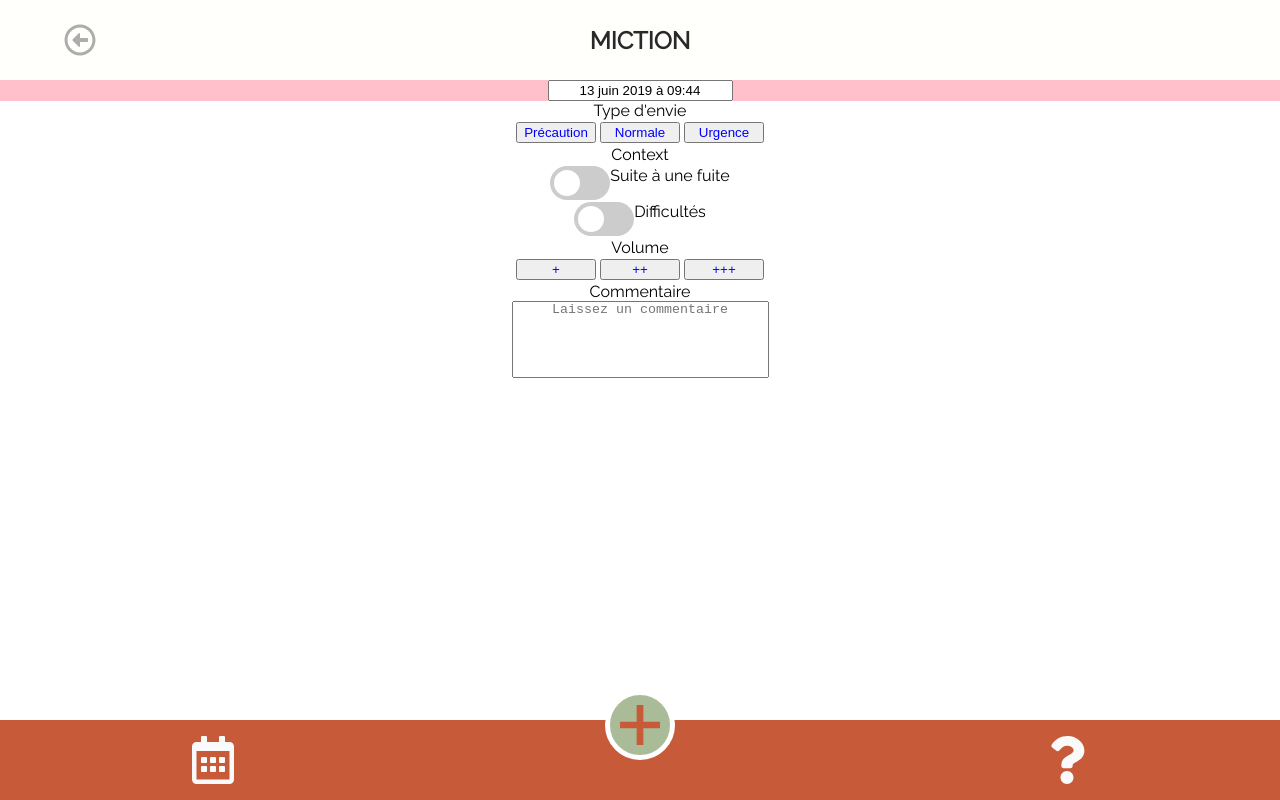
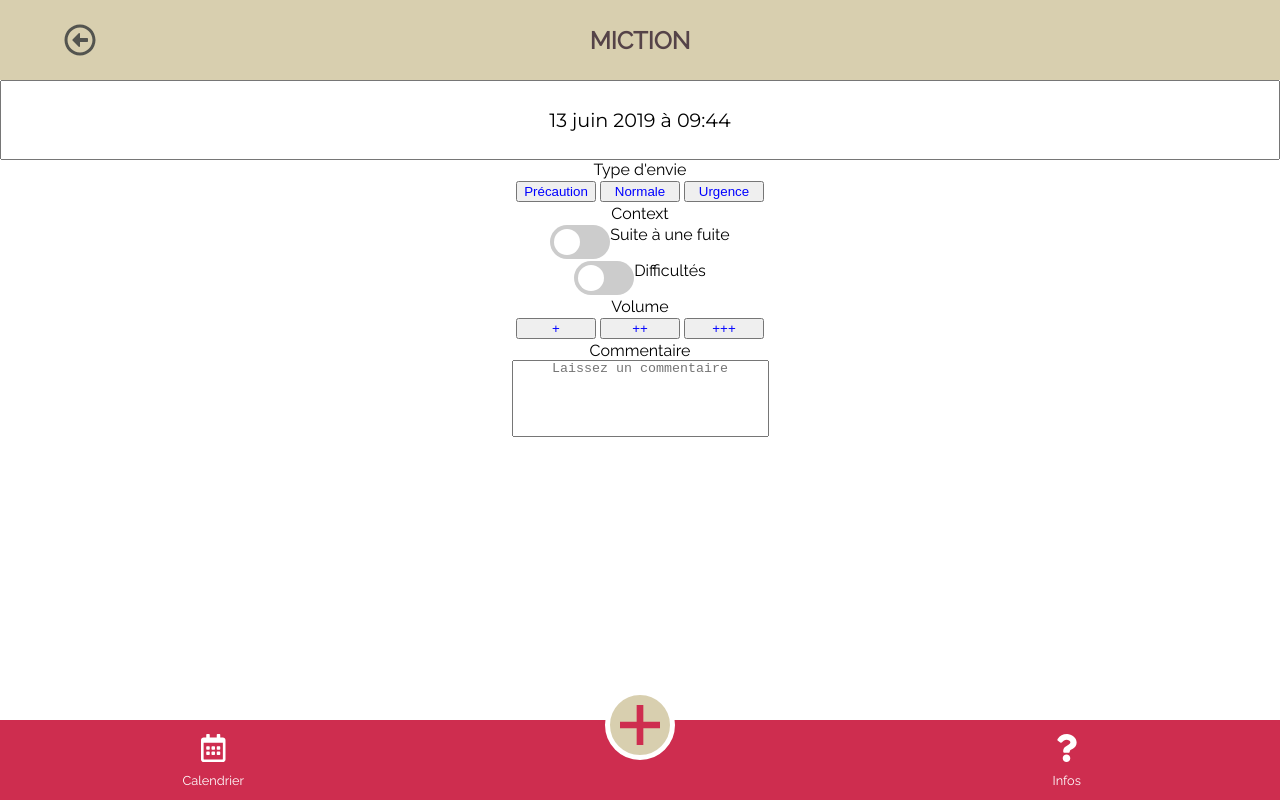
Before and after one commit to FlorianGardy/up-day-mobile, a React (Create React App) app: page /events/urination in a window 1280 px wide. Built offline with nearby package versions, Linux system fonts and the light colour scheme.

Commit message:
changed the date component style

```diff
--- a/src/components/DateAndTime.jsx
+++ b/src/components/DateAndTime.jsx
@@ -7,7 +7,7 @@ registerLocale("fr", fr); // register it with the name you want
 
 const DateAndTime = ({ date, handleChange }) => {
   return (
-    <div style={{ background: "pink", width: "100%" }}>
+    <div className="timeBar">
       <DatePicker
         selected={date}
         onChange={handleChange}
--- a/src/components/NavBar.scss
+++ b/src/components/NavBar.scss
@@ -5,10 +5,10 @@
 $btnAddEventDiameter: 70px;
 $navHeight: 10vh;
 $modalEventsBtn: (
-  "Poo": #e74c3c,
-  "Pee": #f1c40f,
-  "Activity": #2ecc71,
-  "Drink": #3498db
+  "Poo": $poo,
+  "Pee": $pee,
+  "Activity": $activity,
+  "Drink": $drink
 );
 
 .navBar {
@@ -20,18 +20,18 @@ $modalEventsBtn: (
     grid-template-areas: "history events info" "history events info";
 
     position: fixed;
-    font-size: 30 / 100 * $navHeight;
+    font-size: 35 / 100 * $navHeight;
     bottom: 0;
     height: $navHeight;
     width: 100vw;
-    background-color: $secondary-dark;
+    background-color: $funcky-pink;
     z-index: 1;
     .activeLink {
-      color: $primary-dark;
+      color: $secondary-light;
     }
     a {
       text-decoration: none;
-      color: $text-color-light;
+      color: #fff;
       font-weight: 600;
     }
     .history {
@@ -39,6 +39,21 @@ $modalEventsBtn: (
       align-self: center;
       justify-self: start;
       width: 100%;
+
+      .calendar {
+        padding-top: 1vh;
+        font-size: 0.8rem;
+      }
+    }
+    .about {
+      grid-area: info;
+      justify-self: end;
+      align-self: center;
+      width: 100%;
+      .infos {
+        padding-top: 1vh;
+        font-size: 0.8rem;
+      }
     }
     .events {
       grid-area: events;
@@ -52,21 +67,15 @@ $modalEventsBtn: (
       border-radius: 50%;
       cursor: pointer;
       z-index: 99;
-      @include button-bg($primary-dark);
+      @include button-bg($secondary-light);
       .cross {
         margin: auto;
         overflow: hidden;
-        fill: $secondary-dark;
+        fill: $funcky-pink;
       }
       &:hover .cross {
         fill: white;
       }
-    }
-    .about {
-      grid-area: info;
-      justify-self: end;
-      align-self: center;
-      width: 100%;
     }
   }
 
@@ -82,18 +91,18 @@ $modalEventsBtn: (
     height: 100 - $navHeight;
     width: 100vw;
     overflow: hidden;
-    background-color: $primary-light;
+    background-color: $secondary-light;
     will-change: transform, opacity;
 
     %btn {
       display: flex;
-      @include box(40vmin);
-      border: 7px solid rgba(255, 255, 255, 0.61);
+      @include box(35vmin);
+      border: 7px solid $smooth-white;
       border-radius: 50%;
       justify-self: center;
       align-self: center;
 
-      color: white;
+      color: $smooth-white;
       text-decoration: none;
       font-weight: 800;
       font-size: 4vmin;
@@ -102,7 +111,7 @@ $modalEventsBtn: (
       justify-content: center;
       align-items: center;
 
-      @include shadowEffect;
+      // @include shadowEffect;
     }
 
     // It's like a map... we don't have to write the same code for our 4 buttons
--- a/src/components/Navbar.jsx
+++ b/src/components/Navbar.jsx
@@ -21,7 +21,8 @@ const Navbar = ({ dispatch }) => {
     <nav className="navBar">
       <div className="bottomNavBar">
         <NavLink to="/history" activeClassName="activeLink" className="history">
-          <FontAwesomeIcon icon={faCalendarAlt} size="2x" />
+          <FontAwesomeIcon icon={faCalendarAlt} size="1x" />
+          <h3 className="calendar">Calendrier</h3>
         </NavLink>
         <div onClick={handleClick} className="events">
           <svg
@@ -35,7 +36,8 @@ const Navbar = ({ dispatch }) => {
           </svg>
         </div>
         <NavLink to="/about" activeClassName="activeLink" className="about">
-          <FontAwesomeIcon icon={faQuestion} size="2x" />
+          <FontAwesomeIcon icon={faQuestion} size="1x" />
+          <h3 className="infos">Infos</h3>
         </NavLink>
       </div>
       <div
--- a/src/components/TopBar.scss
+++ b/src/components/TopBar.scss
@@ -10,15 +10,14 @@
   justify-items: center;
   place-items: stretch;
   width: 100%;
-  background: $primary-light;
+  background: $secondary-light;
 
   .btn {
     display: flex;
     align-items: center;
 
     font-size: 1rem;
-    // color: rgb(194, 193, 193);
-    @include button-text-color(rgb(194, 193, 193));
+    @include button-text-color($btn-grey);
     cursor: pointer;
     padding: 0 5vw;
 
@@ -31,7 +30,7 @@
       justify-self: end;
     }
     &.isActive {
-      @include button-text-color(rgb(123, 160, 67));
+      @include button-text-color($btn-green);
     }
   }
   .title {
--- a/src/components/datepicker.css
+++ b/src/components/datepicker.css
@@ -1,5 +1,9 @@
 .center-text-datepicker {
   text-align: center;
+  font-family: "Montserrat", sans-serif;
+  font-size: 1.2rem;
+  width: 100vw;
+  height: 10vh;
 }
 
 .react-datepicker-popper[data-placement^="bottom"] .react-datepicker__triangle,
--- a/src/sass/_mixins.scss
+++ b/src/sass/_mixins.scss
@@ -49,6 +49,7 @@
 // Button's color changes on hover and active
 @mixin button-text-color($text-color) {
   color: $text-color;
+  transition: 0.4s;
   &:hover {
     color: darken($text-color, 8%);
     transition: all 0.3s ease;
--- a/src/sass/_variables.scss
+++ b/src/sass/_variables.scss
@@ -1,10 +1,28 @@
 $primary-color: #dcedc8;
-$primary-light: #fffffb;
+$primary-light: #e9e9d9;
 $primary-dark: #aabb97;
 
-$secondary-color: #ff8a65;
-$secondary-light: #ffbb93;
-$secondary-dark: #c75b39;
+$secondary-color: #596f62;
+$secondary-light: #d8cfaf;
+$secondary-dark: #1c2826;
+
+$funcky-pink: #ce2d4f;
+$almost-white: #eef4d4;
 
 $text-color-light: #fafafa;
-$text-color-dark: #292929;
+$text-color-dark: #554348;
+
+$btn-grey: #686963;
+$btn-green: rgb(81, 156, 40);
+
+$smocky-black: #071108;
+$light-green: #b6eea6;
+$smooth-white: #edead0;
+$charcoal: #363652;
+$deep-blue-grey: #466365;
+$granite-grey: #596f62;
+
+$drink: #4d9078;
+$activity: #5fad56;
+$poo: #f78154;
+$pee: #f2c14e;
```
